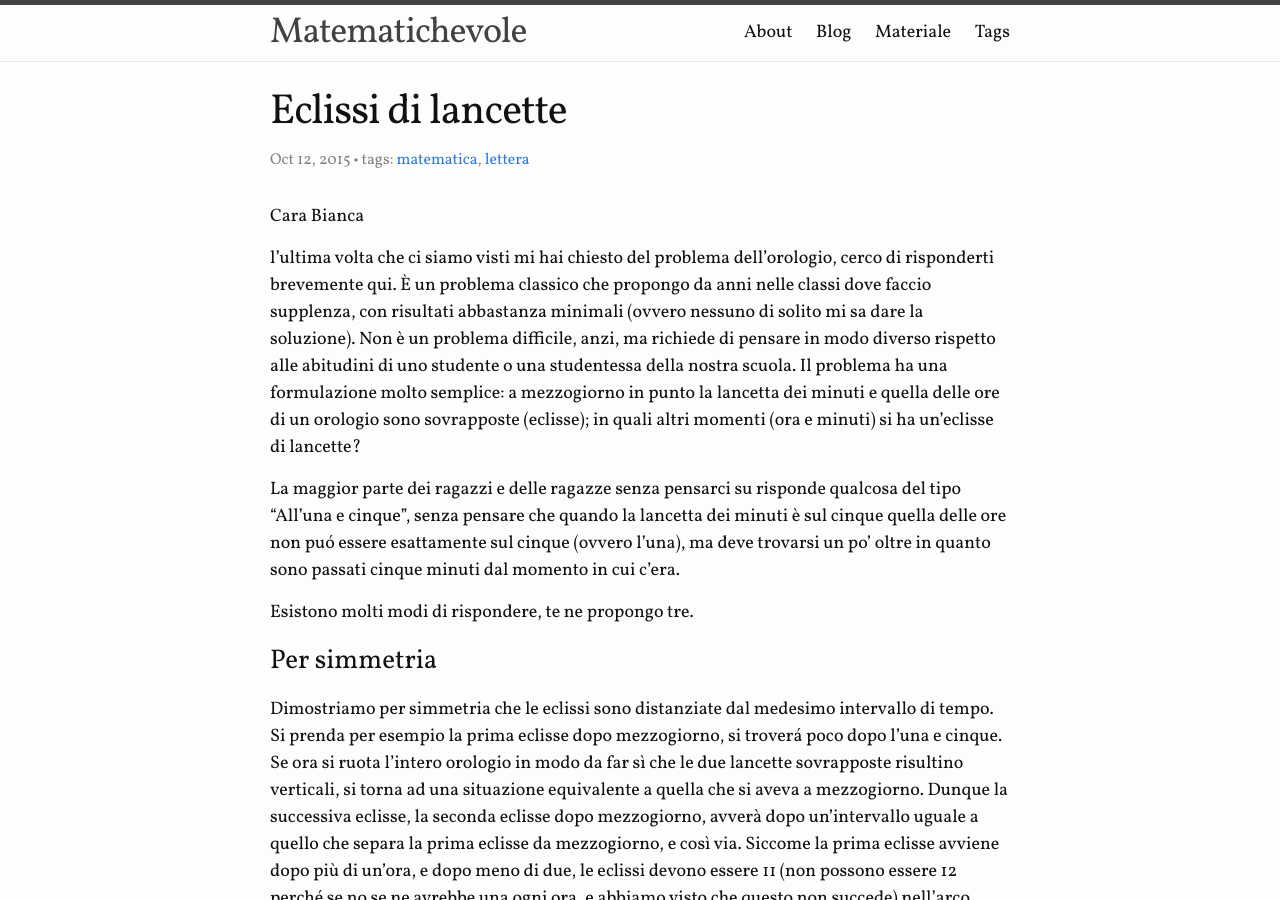
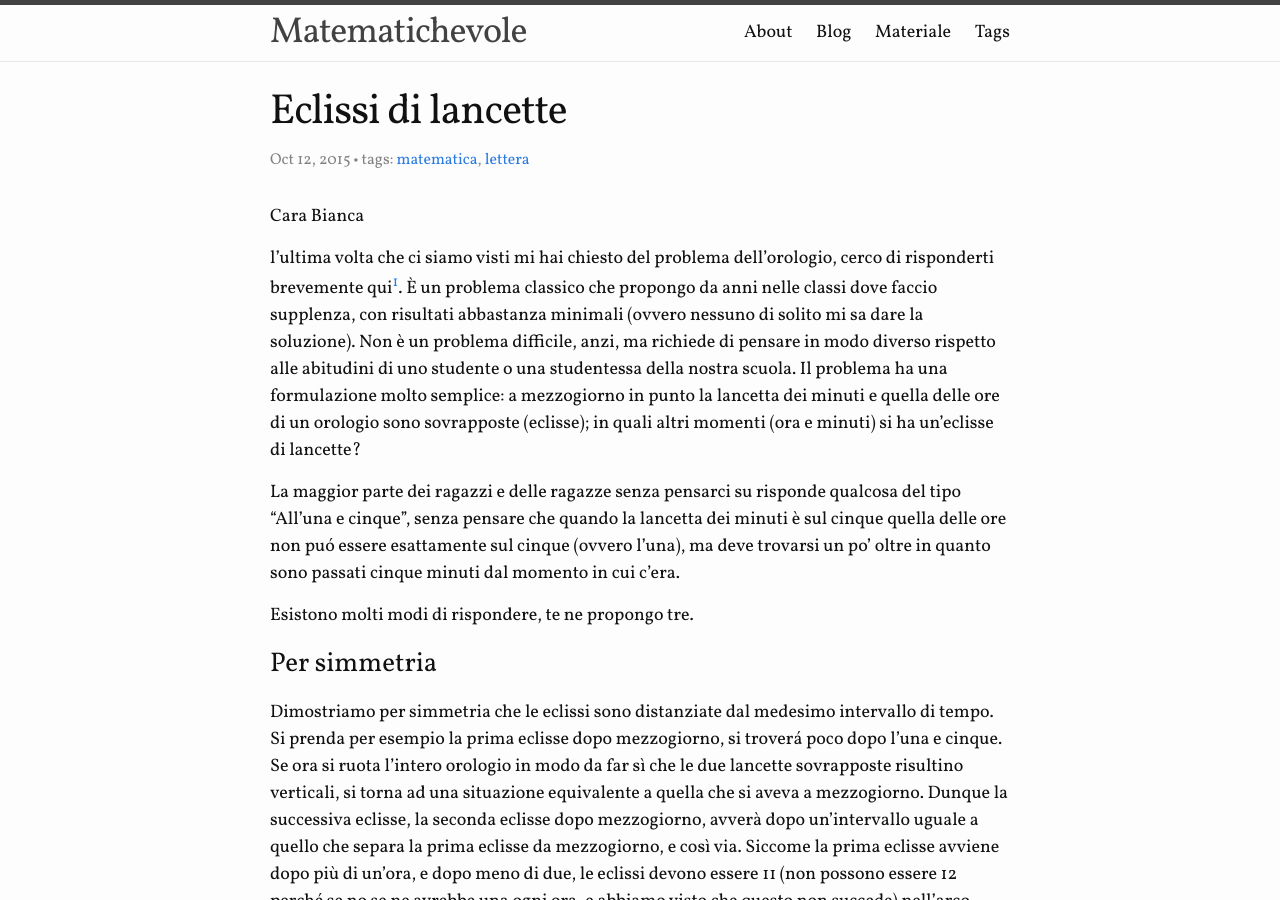
Before and after one commit to orporick/orporick.github.io, a Jekyll site: the page built from _posts/2015-10-12-eclissi-di-lancette.md, in a window 1280 px wide and 900 px high. Built offline with Jekyll 4.4.1, drawn with Linux system fonts in a browser that asks for light colours; nearby versions of some CDN libraries; formulas are drawn with MathJax 3; some of the changed text lies outside the part shown.

```diff
--- a/_posts/2015-10-12-eclissi-di-lancette.md
+++ b/_posts/2015-10-12-eclissi-di-lancette.md
@@ -7,7 +7,7 @@
 Cara Bianca
 
 l'ultima volta che ci siamo visti mi hai chiesto del problema
-dell'orologio, cerco di risponderti brevemente qui. È un problema
+dell'orologio, cerco di risponderti brevemente qui[^1]. È un problema
 classico che propongo da anni nelle classi dove faccio supplenza, con
 risultati abbastanza minimali (ovvero nessuno di solito mi sa dare la
 soluzione). Non è un problema difficile, anzi, ma richiede di pensare
@@ -108,3 +108,7 @@
 
 
 Spero di sentire presto tue notizie. Saluti, prof.
+
+
+[^1]: Ringrazio il collega Sangoi per alcuni preziosi suggerimenti nel
+    ripensare al problema.
```
Also changed, not shown: 1 other file.
